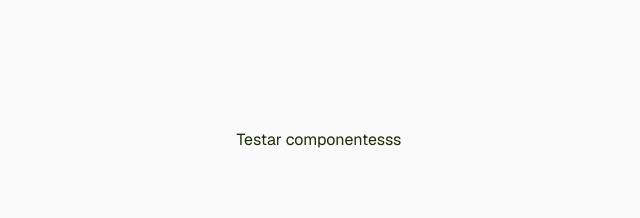
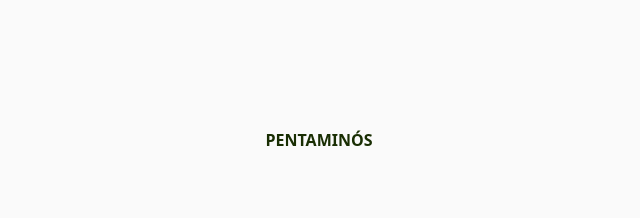
Before and after one commit to Myllenam/pentaminos, a Next.js app in the folder pentaminos/: page / in a window 1280 px wide. Shown: the top 218 px of the page, without its empty margins (321-961 px from the left). Built offline with nearby package versions, Linux system fonts and the light colour scheme.

Commit message:
configuracao de fonte inter

```diff
--- a/pentaminos/app/globals.css
+++ b/pentaminos/app/globals.css
@@ -1,15 +1,15 @@
 @import "tailwindcss";
 
 :root {
-  --background: #ffffff;
+  --background: #F5F7FA;
+  --foreground: #ededed;
 
 }
 
 @theme inline {
   --color-background: var(--background);
   --color-foreground: var(--foreground);
-  --font-sans: var(--font-geist-sans);
-  --font-mono: var(--font-geist-mono);
+  --font-inter: var(--font-inter);
 }
 
 @media (prefers-color-scheme: dark) {
@@ -22,5 +22,5 @@
 body {
   background: var(--background);
   color: var(--foreground);
-  font-family: Arial, Helvetica, sans-serif;
+  font-family: var(--font-inter);
 }
--- a/pentaminos/app/layout.tsx
+++ b/pentaminos/app/layout.tsx
@@ -1,15 +1,16 @@
 import type { Metadata } from "next";
-import { Geist, Geist_Mono } from "next/font/google";
+import { Inter, Roboto } from "next/font/google";
 import "./globals.css";
 
-const geistSans = Geist({
-  variable: "--font-geist-sans",
+const inter = Inter({
+  variable: "--font-inter",
   subsets: ["latin"],
 });
 
-const geistMono = Geist_Mono({
-  variable: "--font-geist-mono",
+const roboto = Roboto({
+  variable: "--font-roboto",
   subsets: ["latin"],
+  weight: ["400", "700"],
 });
 
 export const metadata: Metadata = {
@@ -21,7 +22,7 @@ export default function RootLayout({ children }: LayoutProps<"/">) {
   return (
     <html
       lang="en"
-      className={`${geistSans.variable} ${geistMono.variable} h-full antialiased`}
+      className={`${inter.variable} ${roboto.variable} h-full antialiased`}
     >
       <body className="min-h-full flex flex-col">{children}</body>
     </html>
--- a/pentaminos/app/page.tsx
+++ b/pentaminos/app/page.tsx
@@ -2,7 +2,7 @@ export default function Home() {
   return (
     <div className="flex flex-col flex-1 items-center justify-center bg-zinc-50 font-sans ">
       <main className="flex flex-1 w-full max-w-3xl flex-col items-center justify-between py-32 px-16  ">
-        <p className="text-lime-950">Testar componentesss</p>
+        <p className="text-lime-950 font-bold">PENTAMINÓS</p>
       </main>
     </div>
   );
```
